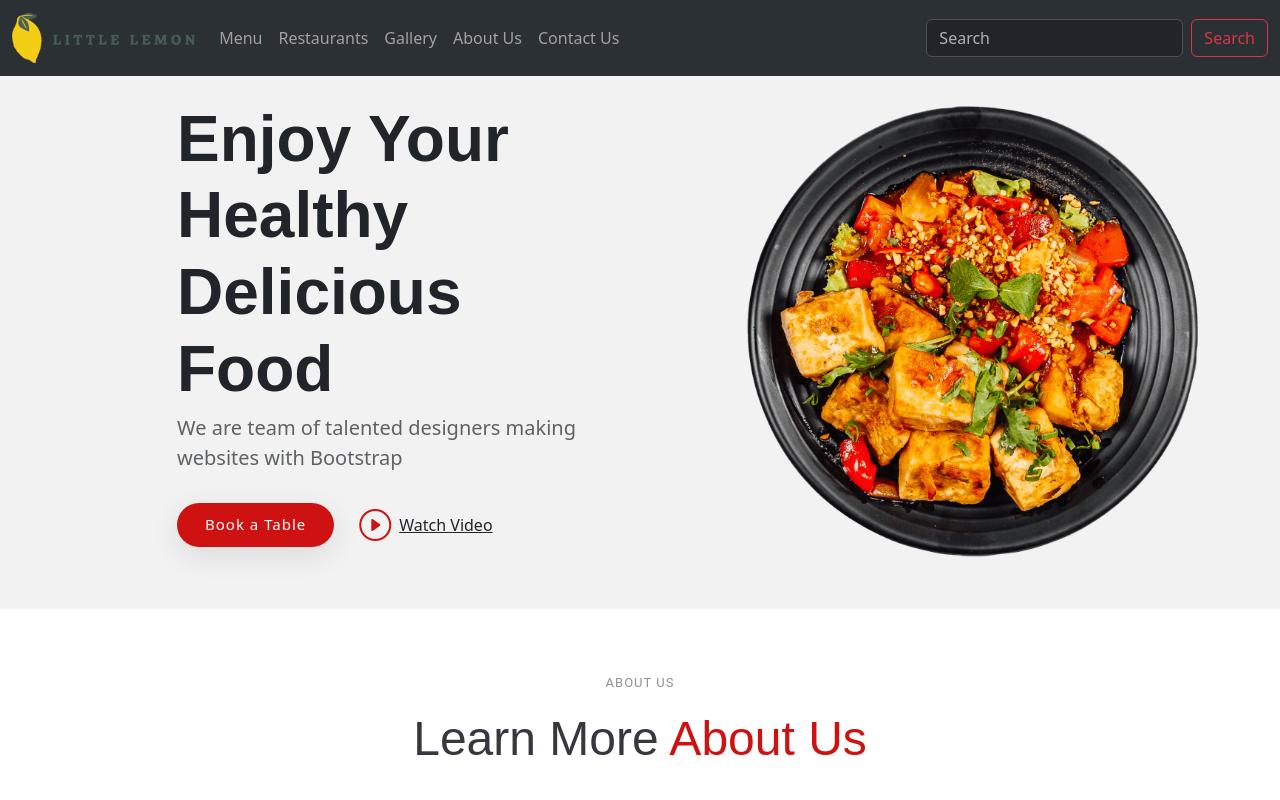
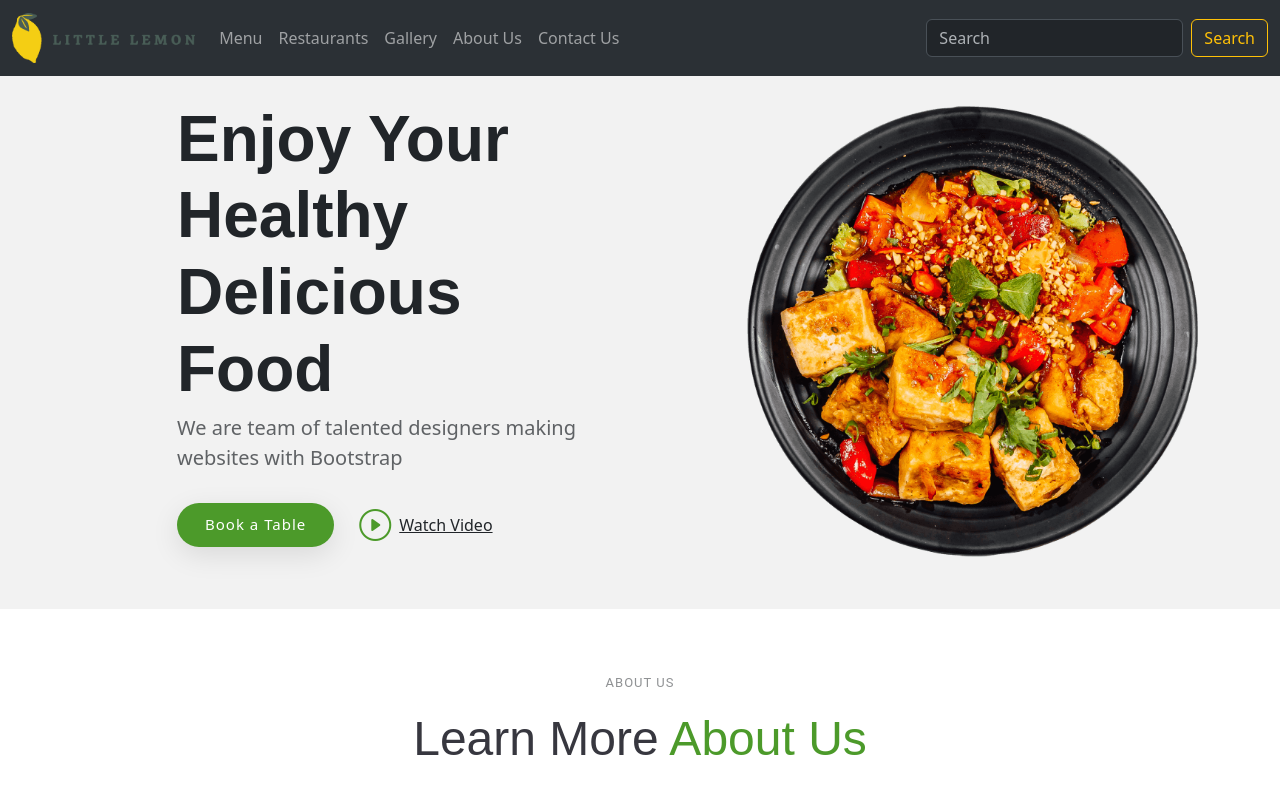
Before and after one commit to dayalan22102001/little-lemon-react, a React (Create React App) app: page / in a window 1280 px wide. Shown: the top 800 px of the page. Built offline with nearby package versions, Linux system fonts and the light colour scheme.

Commit message:
color changes

```diff
--- a/src/App.css
+++ b/src/App.css
@@ -80,7 +80,7 @@
   --background-color: #ffffff; /* Background color for the entire website, including individual sections */
   --default-color: #212529; /* Default color used for the majority of the text content across the entire website */
   --heading-color: #37373f; /* Color for headings, subheadings and title throughout the website */
-  --accent-color: #ce1212; /* Accent color that represents your brand on the website. It's used for buttons, links, and other elements that need to stand out */
+  --accent-color: #4C9A2A; /* Accent color that represents your brand on the website. It's used for buttons, links, and other elements that need to stand out */
   --surface-color: #ffffff; /* The surface color is used as a background of boxed elements within sections, such as cards, icon boxes, or other elements that require a visual separation from the global background. */
   --contrast-color: #ffffff; /* Contrast color for text, ensuring readability against backgrounds of accent, heading, or default colors. */
 }
@@ -88,11 +88,11 @@
 /* Nav Menu Colors - The following color variables are used specifically for the navigation menu. They are separate from the global colors to allow for more customization options */
 :root {
   --nav-color: #7f7f90;  /* The default color of the main navmenu links */
-  --nav-hover-color: #ce1212; /* Applied to main navmenu links when they are hovered over or active */
+  --nav-hover-color: #4C9A2A; /* Applied to main navmenu links when they are hovered over or active */
   --nav-mobile-background-color: #ffffff; /* Used as the background color for mobile navigation menu */
   --nav-dropdown-background-color: #ffffff; /* Used as the background color for dropdown items that appear when hovering over primary navigation items */
   --nav-dropdown-color: #7f7f90; /* Used for navigation links of the dropdown items in the navigation menu. */
-  --nav-dropdown-hover-color: #ce1212; /* Similar to --nav-hover-color, this color is applied to dropdown navigation links when they are hovered over. */
+  --nav-dropdown-hover-color: #4C9A2A; /* Similar to --nav-hover-color, this color is applied to dropdown navigation links when they are hovered over. */
 }
 
 /* Color Presets - These classes override global colors when applied to any section or element, providing reuse of the sam color scheme. */
--- a/src/components/Booking.js
+++ b/src/components/Booking.js
@@ -67,7 +67,7 @@
               <br/>
               <div className="d-grid gap-2">
                 <button
-                  className={`btn btn-danger position-relative ${
+                  className={`btn btn-success position-relative ${
                     isSubmitting ? 'loading' : ''
                   } ${isCompleted ? 'btn-success' : ''}`}
                   onClick={handleSubmit}
--- a/src/components/Footer.js
+++ b/src/components/Footer.js
@@ -55,9 +55,9 @@
     </div>
 
     <div class="container copyright text-center mt-4">
-      <p>© <span>Copyright</span> <strong class="px-1 sitename">Yummy</strong> <span>All Rights Reserved</span></p>
+      <p>© <span>Copyright</span> <strong class="px-1 sitename">Little Lemon</strong> <span>All Rights Reserved</span></p>
       <div class="credits">
-        Designed by <a href="https://bootstrapmade.com/">BootstrapMade</a> Distributed by <a href="https://themewagon.com">ThemeWagon</a>
+        Designed by <a href="https://github.com/dayalan22102001">Dayalan</a>
       </div>
     </div>
 
--- a/src/components/Navbar.js
+++ b/src/components/Navbar.js
@@ -32,7 +32,7 @@
         className="me-2"
         aria-label="Search"
       />
-      <Button variant="outline-danger">Search</Button>
+      <Button variant="outline-warning">Search</Button>
     </Form>
   </Navbar.Collapse>
 </Container>
```
